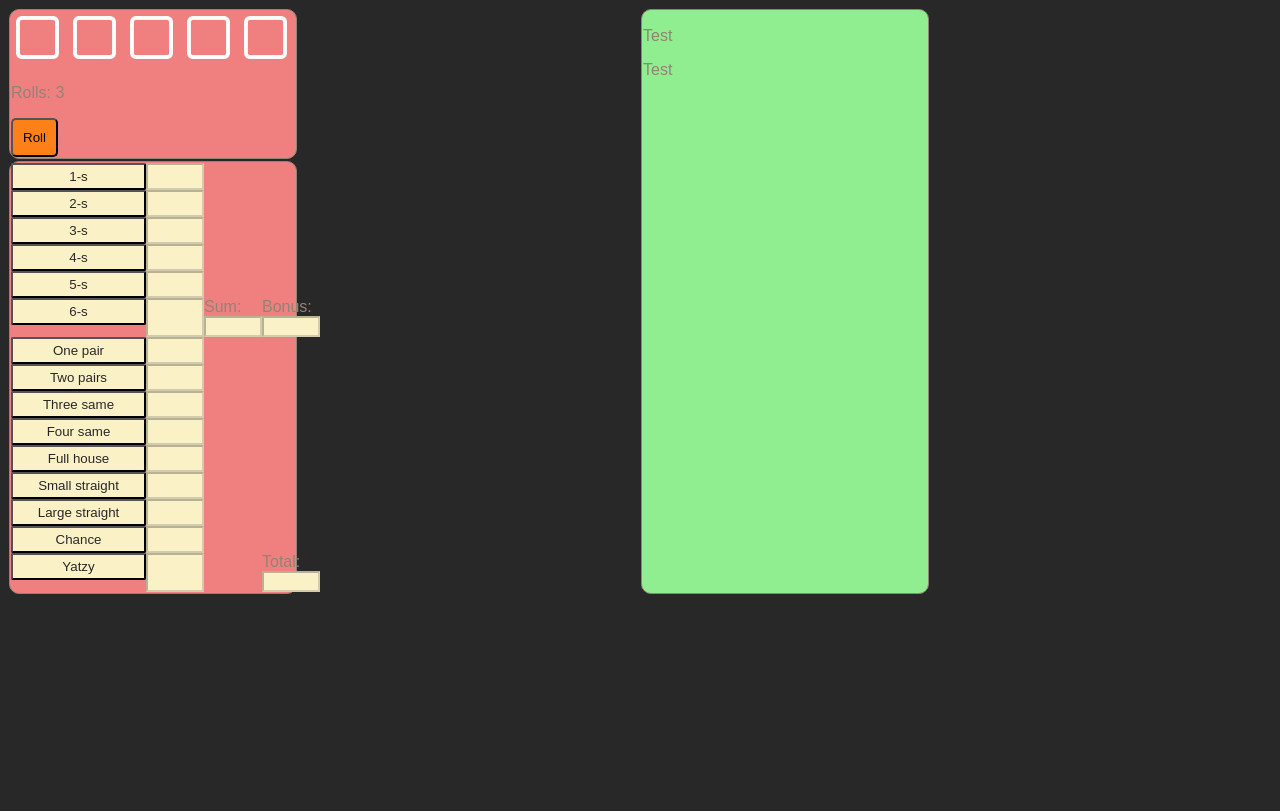
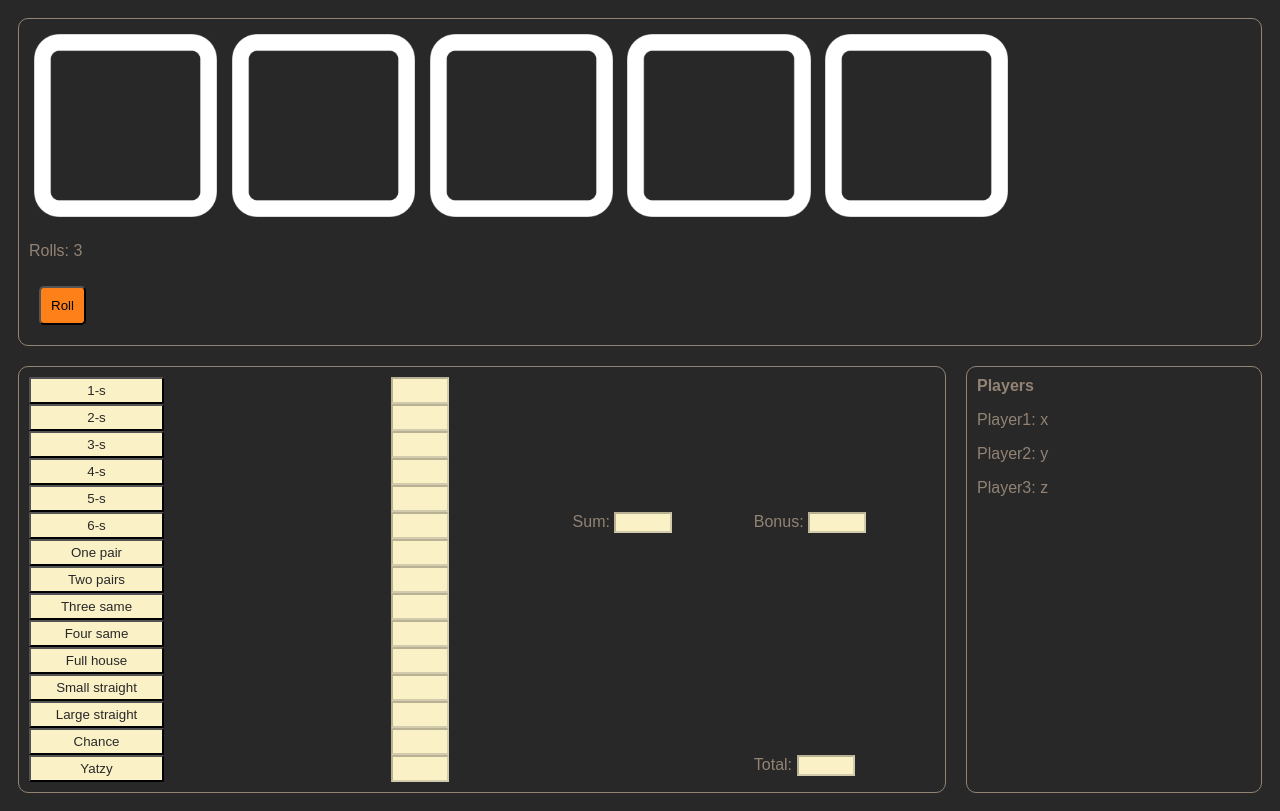
Before and after one commit to rasmusmeinert/yatzyOnline, a website with bundled scripts: page client/index.html in a window 1280 px wide. Built offline with nearby package versions, Linux system fonts and the light colour scheme.

Commit message:
Onsdagskvaler

```diff
--- a/client/index.html
+++ b/client/index.html
@@ -8,7 +8,7 @@
     </head>
     <body>
         <div class="grid-container">
-            <section id="diceSection" class="section1">
+            <section id="diceSection">
                 <div id="dicePane">
                     <img src="images/dice0.png" class="dice" id="die1">
                     <img src="images/dice0.png" class="dice" id="die2">
@@ -16,11 +16,13 @@
                     <img src="images/dice0.png" class="dice" id="die4">
                     <img src="images/dice0.png" class="dice" id="die5">
                 </div>
-                <p>Rolls: <span id="turns">3</span></p>
-                <button type="button" id="btnRoll">Roll</button>
+                <div id="controls">
+                    <p>Rolls: <span id="turns">3</span></p>
+                    <button type="button" id="btnRoll">Roll</button>
+                </div>
             </section>
 
-            <section id="scoreSection" class="section1">
+            <section id="scoreSection">
                 <div id="scorePane">
                     <label class="col1"><button type="button" class="btnScores">1-s</button></label>
                     <input type="text" id="txfOnes" value="" class="col2" disabled>
@@ -67,10 +69,12 @@
                 </div>
             </section>
 
-            <section id="playerSection" class="section2">
+            <section id="playerSection">
                 <div id="playerPane">
-                    <p>Test</p>
-                    <p>Test</p>
+                    <strong>Players</strong>
+                    <p>Player1: x</p>
+                    <p>Player2: y</p>
+                    <p>Player3: z</p>
                 </div>
             </section>
         </div>
--- a/client/yatzy.css
+++ b/client/yatzy.css
@@ -4,12 +4,11 @@ body {
     background-color: #282828;
 }
 
-p {
+p, strong {
     color: #928374;
 }
 
 section {
-    width: 45%;
     padding: 10px;
     border: 1px solid #928374;
     margin: 10px;
@@ -18,23 +17,31 @@ section {
 
 .grid-container {
     display: grid;
-    grid-template-columns: 1fr 1fr;
-    /*grid-template-rows: auto auto;*/
+    grid-template-columns: 3fr 1fr;
+    grid-template-rows: auto;
 }
 
-.section1, .section2 {
-    padding: 1px;
-    margin: 1px;
+#diceSection {
+    grid-row: 1;
+    grid-column: 1 /span 2;
+    display: flex;
+    flex-direction: column;
+    align-items: stretch;
 }
 
-.section1 {
-    background-color: lightcoral; /*temp*/
+#diceSection > p {
+    align-self: flex-start;
+    margin: 0px;
+    padding: 10px;
+}
+
+#scoreSection {
+    grid-row: 2;
     grid-column: 1;
 }
 
-.section2 {
-    background-color: lightgreen; /*temp*/
-    grid-row: 1 /span 2;
+#playerSection {
+    grid-row: 2;
     grid-column: 2;
 }
 
@@ -47,6 +54,8 @@ input[type="text"] {
     background-color: #fe8019;
     border-radius: 5px;
     padding: 10px 10px;
+    align-self: flex-end;
+    margin: 10px;
 }
 
 #btnRoll:hover {
@@ -72,7 +81,6 @@ label {
     border-radius: 2px;
     padding: 4px 7px;
     width: 135px;
-
 }
 
 .btnScores:hover {
@@ -104,7 +112,8 @@ label {
 }
 
 .dice {
-    width: 15%;
-    height: 15%;
+    flex: 1;
+    max-width: 15%;
+    height: auto;
     margin: 5px;
 }
```
